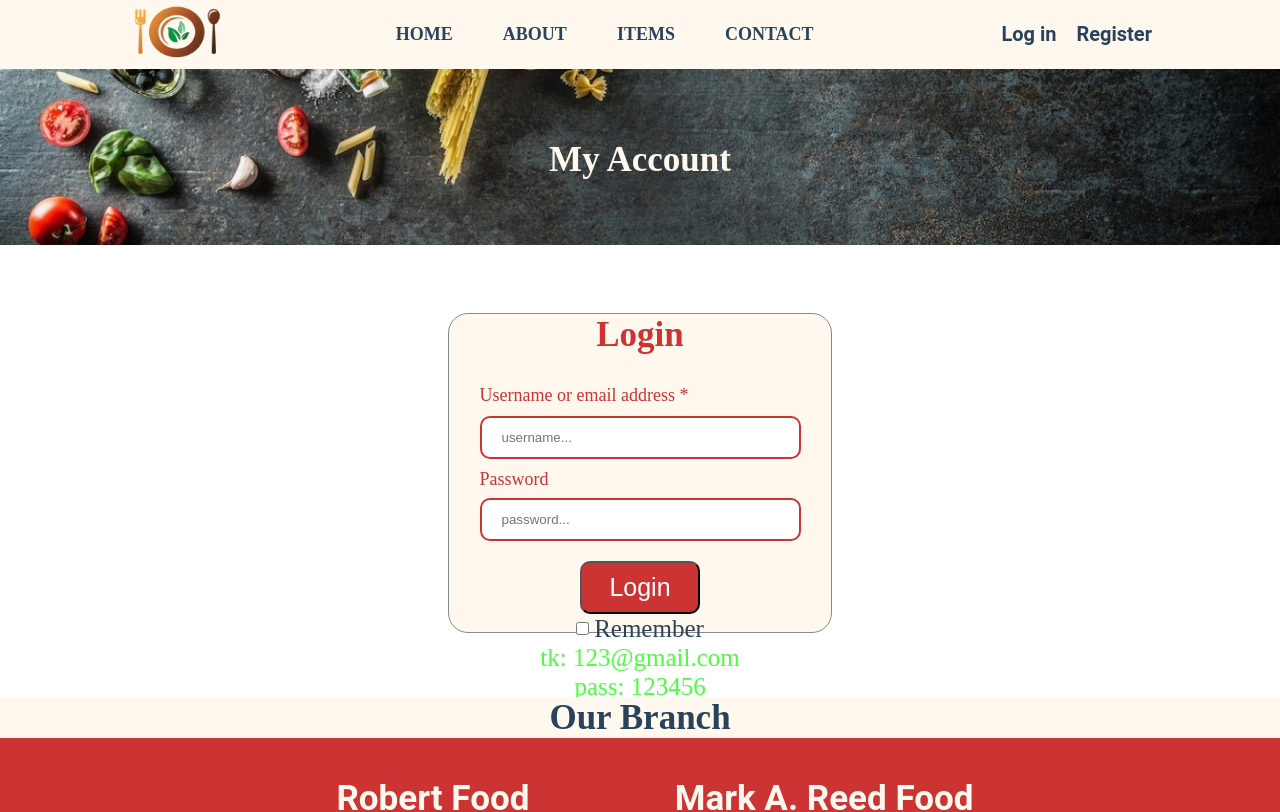
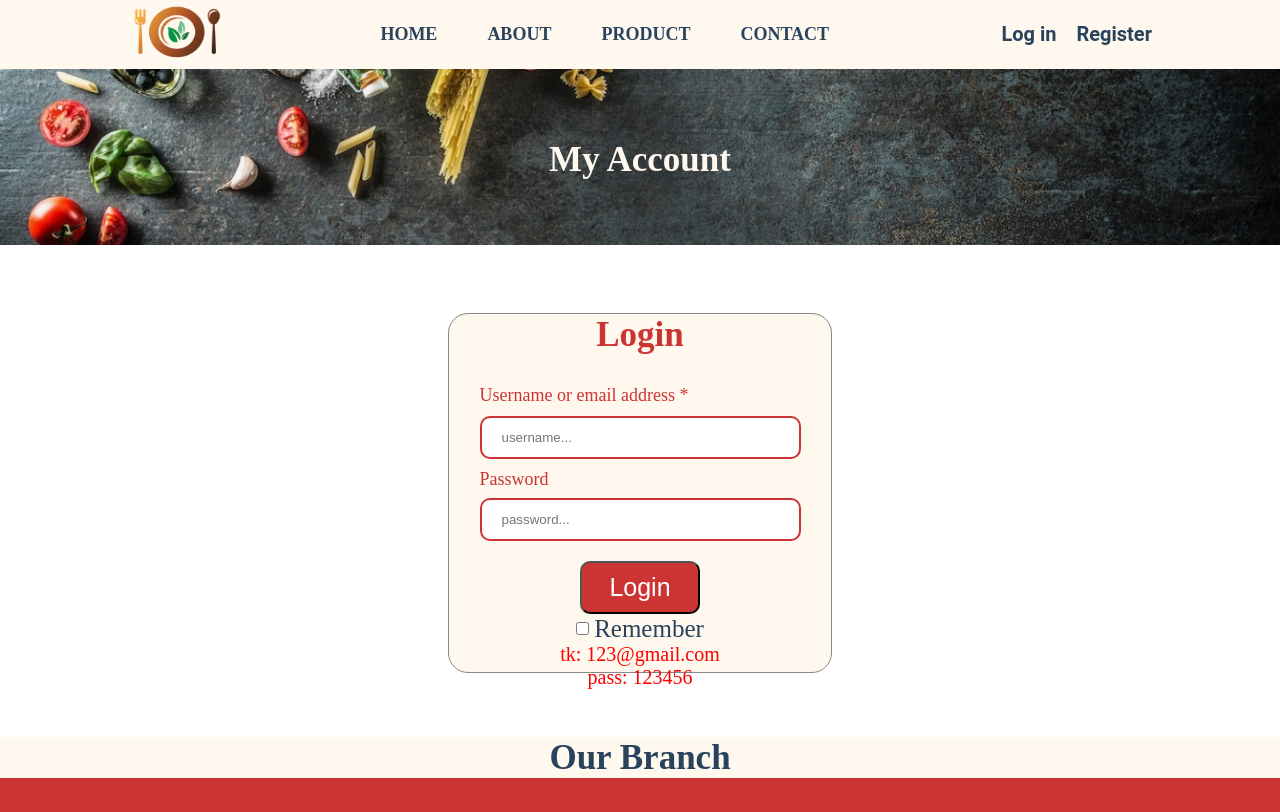
Before and after one commit to dungga7541/restaurant-web, a React (Create React App) app: page /login in a window 1280 px wide. Shown: the top 812 px of the page. Built offline with nearby package versions, Linux system fonts and the light colour scheme; no server answers.

Commit message:
small_change

```diff
--- a/src/components/Header/Header.jsx
+++ b/src/components/Header/Header.jsx
@@ -90,7 +90,7 @@ const Header = () => {
                 <div className="center">
                         <Link to="/" element={Main} style={{ textDecoration: 'none' }}><span>HOME</span></Link>
                         <Link to="/about" element={About} style={{ textDecoration: 'none' }}><span>ABOUT</span></Link>
-                        <Link to="/items" element={Items} style={{ textDecoration: 'none' }} ><span>ITEMS</span></Link>
+                        <Link to="/items" element={Items} style={{ textDecoration: 'none' }} ><span>PRODUCT</span></Link>
                         <Link to="/contact" element={Contact} style={{ textDecoration: 'none' }}><span>CONTACT</span></Link>
                 </div>
                 <div className="right">
--- a/src/pages/Auth/Login/Login.scss
+++ b/src/pages/Auth/Login/Login.scss
@@ -25,7 +25,7 @@
     }
     background-color: #FFFFFF;
     .main_page{
-        height: 40vh; /* Full height */
+        height: 45vh; /* Full height */
         background: #FFF8EE;
         margin: 5% auto 5% auto; /* 5% from the top, 15% from the bottom and centered */
         border: 1px solid #888;
@@ -108,10 +108,8 @@
             }
             .forgot_password{
                 text-align: center;
-                font-weight: 400;
-                font-size: 25px;
-                line-height: 29px;
-                color: #4BFF3C;
+                font-size: 20px;
+                color: red;
             }
         }
     }
--- a/src/pages/Items/Items.jsx
+++ b/src/pages/Items/Items.jsx
@@ -44,7 +44,7 @@ import list_item_6 from "../../assets/images/item/image_itemsList_6.png"
 
           <Item
             id={3}
-            title="Belgium waffles with strawberries"
+            title="waffles with strawberries"
             price={199}
             image={list_item_3}
           />
```
